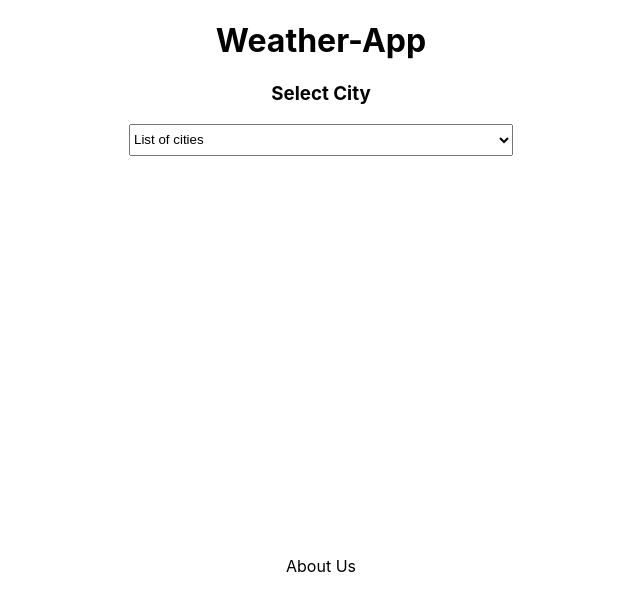
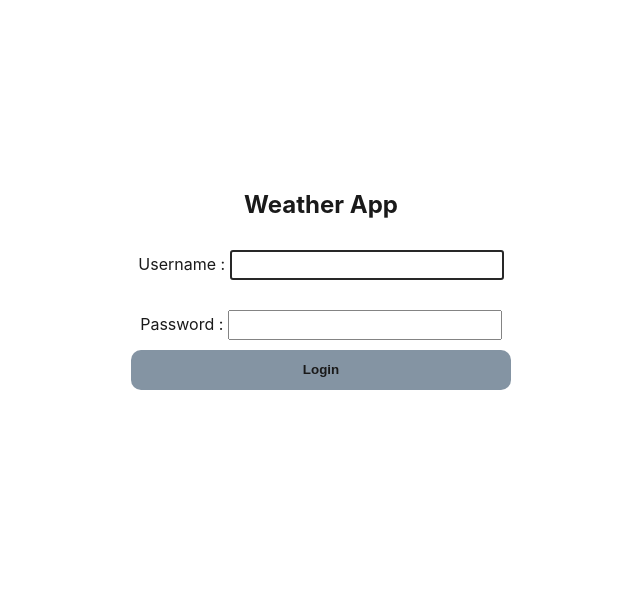
Before and after one commit to Nam92rata/WeatherForecastApp, a React (Create React App) app: page / in a window 1280 px wide. Shown: the top 610 px of the page, without its empty margins (319-959 px from the left). Built offline with nearby package versions, Linux system fonts and the light colour scheme.

Commit message:
New branch commit

```diff
--- a/package.json
+++ b/package.json
@@ -4,9 +4,12 @@
   "private": true,
   "dependencies": {
     "axios": "^0.19.0",
+    "history": "^4.10.1",
     "react": "^16.10.2",
     "react-dom": "^16.10.2",
     "react-redux": "^7.1.1",
+    "react-router": "^5.1.2",
+    "react-router-dom": "^5.1.2",
     "react-scripts": "3.2.0",
     "react-spinners": "^0.6.1",
     "redux": "^4.0.4",
--- a/src/App.css
+++ b/src/App.css
@@ -1,7 +1,15 @@
 .App {
   text-align: center;
+  justify-content: center;
 }
-
+.AppBar{
+    display: flex;
+}
+.tab{
+  flex: 1 1;
+    height: 50px;
+    padding: 10px;
+}
 .card{
   display: flex;
   justify-content: center;
@@ -14,11 +22,24 @@
   color: white;
   height: 30em;
   width: 400px;
-  margin: 20px;
+  margin: auto;
   border: 1px solid black;
   display: flex;
   flex-direction: column;
   opacity: 0.9;
+}
+.card2{
+  background-color: white;
+  color: black;
+  height: 30em;
+  width: 400px;
+  display: flex;
+  flex-direction: column;
+  opacity: 0.9;
+  padding: 10px;
+  margin: auto;
+  justify-content: center;
+  margin-top: 20px;
 }
 .hiddenCard{
  visibility:hidden;
@@ -48,6 +69,13 @@
   display: flex;
   flex-direction: column;
 }
+.block2{
+  height: 20px;
+  padding: 10px;
+  /* flex: 1; */
+  justify-content: center;
+  align-items: center;
+}
 .col-bkg{
   background-color: crimson;
   height: 100%;
@@ -74,7 +102,6 @@
 
 .AboutUs{
   z-index: 1;
-  /* border: 1px solid black; */
   position: fixed;
   box-shadow: 10px 10px 8px 10px #888888;
   width: 250px;
@@ -85,10 +112,31 @@
   overflow: auto;
   background-color: aliceblue;
 }
+.aboutUs{
+  background-color: #990a25;
+  height:100%;
+}
 .Select{
   width: 30%;
   height: 4vh;
+  border-radius: 10px;
+  box-shadow: 2px 2px;
+}
+input{
+  width: 70%;
+  height: 3vh;
 }
 .heading{
   height:6vh;
 }
+.button{
+  background-color: lightslategrey;
+  height: 5vh;
+  width: 100%;
+  font-weight: bold;
+  padding: 10px;
+  align-items: center;
+  justify-content: center;
+  border: none;
+  border-radius: 10px;
+}
--- a/src/App.js
+++ b/src/App.js
@@ -1,15 +1,51 @@
-import React from 'react';
+import React, { Component } from 'react';
+import {
+  BrowserRouter as Router,
+  Route,
+  Link
+} from 'react-router-dom';
+import createHistory from 'history/createBrowserHistory';
+import WeatherCard from './components/weatherCard';
+import ForecastCard from './components/forecastCard';
+import AboutUs from './components/aboutUs';
+
 import './App.css';
+import Login from './components/login';
 import HomePage from './components/homePage';
 
-function App() {
-  return (
-    <div className="App">
-      <h1>Weather-App</h1>
-      <h3>Select City</h3>
-      <HomePage />
-    </div>
-  );
+class App extends Component {
+  render() {
+    return (
+      <Router history={createHistory}>
+        <div className="App">
+          <Route exact path='/' component={Login}></Route>
+          <Route exact path='/HomePage' component={HomePage}></Route>
+        </div>
+      </Router>
+    );
+  }
 }
 
 export default App;
+
+
+// import React from 'react';
+// import './App.css';
+// import HomePage from './components/homePage';
+// import {
+//   BrowserRouter as Router,
+//   Route,
+//   Link
+// } from 'react-router-dom'
+
+// function App() {
+//   return (
+//     <div className="App">
+//       <h1>Weather-App</h1>
+//       <h3>Select City</h3>
+//       <HomePage />
+//     </div>
+//   );
+// }
+
+// export default App;
--- a/src/components/aboutUs.js
+++ b/src/components/aboutUs.js
@@ -3,11 +3,11 @@ import React from 'react';
 const AboutUs = (props) => {
 
     return (
-        <div className="AboutUs">
+        <div className="card1">
             <h3>About Us</h3>
-            <p>Lorem Ipsum is simply dummy text of the printing and typesetting industry. Lorem Ipsum has been the industry's standard dummy text ever since the 1500s, when an unknown printer took a galley of type and scrambled it to make a type specimen book. It has survived not only five centuries, but also the leap into electronic typesetting, remaining essentially unchanged. It was popularised in the 1960s with the release of Letraset sheets containing Lorem Ipsum passages, and more recently with desktop publishing software like Aldus PageMaker including versions of Lorem Ipsum.</p>
+            <p className="aboutUs">Lorem Ipsum is simply dummy text of the printing and typesetting industry. Lorem Ipsum has been the industry's standard dummy text ever since the 1500s, when an unknown printer took a galley of type and scrambled it to make a type specimen book. It has survived not only five centuries, but also the leap into electronic typesetting, remaining essentially unchanged. It was popularised in the 1960s with the release of Letraset sheets containing Lorem Ipsum passages, and more recently with desktop publishing software like Aldus PageMaker including versions of Lorem Ipsum.</p>
         </div>
     )
 }
 
-export default AboutUs
+export default AboutUs;
--- a/src/components/homePage.js
+++ b/src/components/homePage.js
@@ -1,11 +1,20 @@
 import React, { Component } from "react";
-import {connect} from "react-redux";
-import {onSearch} from "../store/actions";
+import { connect } from "react-redux";
+import { browserHistory } from 'react-router';
+import { onSearch, logout } from "../store/actions";
 import WeatherCard from "./weatherCard.js";
 import ForecastCard from "./forecastCard.js";
 import ErrorBoundary from "./errorBoundary.js";
 import AboutUs from "./aboutUs";
 import ClipLoader from 'react-spinners/ClipLoader';
+import createHistory from 'history/createBrowserHistory';
+
+import {
+    BrowserRouter as Router,
+    Route,
+    Link
+} from 'react-router-dom';
+import { Redirect } from "react-router";
 
 class HomePage extends Component {
     constructor(props) {
@@ -13,74 +22,93 @@ class HomePage extends Component {
         this.state = {
             cityName: "",
             loading: false,
-            show: false
+            show: false,
+            logout: false
         }
     }
 
-    showHandler=()=>{
-        this.setState({show: true});
+    logoutHandler = () => {
+        localStorage.removeItem('login');
+        this.setState({ logout: true, loading: false });
+        this.props.logout();
     }
 
-    hideHandler=()=>{
-        this.setState({show: false});
+    showHandler = () => {
+        this.setState({ show: true });
+    }
+
+    hideHandler = () => {
+        this.setState({ show: false });
     }
 
     onChangeHandler = (evt) => {
-        this.setState({ [evt.target.name]: evt.target.value },()=>{
+        this.setState({ [evt.target.name]: evt.target.value }, () => {
             this.props.onSearch(this.state.cityName)
         })
     }
 
-    componentWillReceiveProps(nextProps){
-        if(this.props.searchState.inProgress!==nextProps.searchState.inProgress){
-            this.setState({loading: !this.state.loading})
+    componentWillReceiveProps(nextProps) {
+        if (this.props.searchState.inProgress !== nextProps.searchState.inProgress) {
+            this.setState({ loading: !this.state.loading })
         }
     }
 
     render() {
-        if(this.state.loading){
+        if (localStorage.getItem('login')) {
             return (
-                <ClipLoader/>
-            )
-        }else{
-            return (
-                <div className = "MainPage">
+                <div className="MainPage">
                     <div className="HomePage" >
+                        <h1>Weather-App</h1>
+                        <h3>Select City</h3>
                         <select className="Select" name="cityName" value={this.state.cityName} onChange={evt => this.onChangeHandler(evt)}>
                             <option disabled value="">List of cities</option>
-                        <option value="Lucknow">Chicago</option>
+                            <option value="Chicago">Chicago</option>
                             <option value="Udaipur">Udaipur</option>
                             <option value="London">London</option>
                             <option value="Bengaluru">Bengaluru</option>
                         </select>
-                    <br/>
-                    {(!this.state.cityName)?<div className="hiddenCard"></div>:<div className="card">
+                        <br />
+                        <br />
+
+
                         <ErrorBoundary>
-                            <WeatherCard data={this.props.searchState.curr} err={this.props.searchState.currErr} />
+                            <Router history={createHistory}>
+                                <div>
+                                    <div className="AppBar">
+                                        <div className="tab"><Link to="/HomePage"><button className="button">WeatherCard</button></Link></div>
+                                        <div className="tab"><Link to="/ForecastCard"><button className="button">ForecastCard</button></Link></div>
+                                        <div className="tab"><Link to="/About"><button className="button">About</button></Link></div>
+                                        <div className="tab"><button className="button" onClick={this.logoutHandler}>Logout</button></div>
+                                    </div>
+                                    {this.state.loading ? <ClipLoader /> :
+                                        <div>
+                                            <Route path='/HomePage' component={WeatherCard}></Route>
+                                            <Route path='/ForecastCard' component={ForecastCard}></Route>
+                                            <Route path='/About' component={AboutUs}></Route>
+                                        </div>
+                                    }
+                                </div>
+                            </Router>
                         </ErrorBoundary>
-                        <ErrorBoundary>
-                            <ForecastCard data={this.props.searchState.data} err={this.props.searchState.err}/>
-                        </ErrorBoundary>
-                    </div> }
+
                     </div>
-                    <div ><span onClick={this.showHandler} onBlur={this.hideHandler} tabIndex={1}>About Us</span></div>
-                    <div >
-                        {(this.state.show)?<AboutUs/>:null}
-                    </div>
-                </div>
+                </div >
             )
+        } else {
+            return <Redirect to='/' />;
         }
     }
 }
 
-const mapStateToProps=(state)=>{
+const mapStateToProps = (state) => {
     return ({
         searchState: state
     })
 }
 
-const mapActionToProps={
-    onSearch:onSearch
+const mapActionToProps = {
+    onSearch: onSearch,
+    logout: logout
 }
 
 export default connect(mapStateToProps, mapActionToProps)(HomePage);
--- /dev/null
+++ b/src/components/login.js
@@ -0,0 +1,51 @@
+import React, { Component } from 'react';
+import { Redirect } from "react-router";
+
+class Login extends Component {
+    constructor(props) {
+        super(props);
+        this.state = {
+            username: "",
+            password: "",
+            login: false
+        }
+    }
+    focus = () => {
+        if (this.textInput) {
+            this.textInput.focus();
+        }
+    }
+    componentDidMount() {
+        this.focus()
+    }
+
+    onChangeHandler = (e) => {
+        this.setState({ [e.target.name]: e.target.value })
+    }
+
+    onClickHandler = (e) => {
+        localStorage.setItem("login", this.state.username);
+        this.setState({ login: true })
+    }
+
+    render() {
+        if (this.state.login || localStorage.getItem("login")) {
+            return <Redirect to='/HomePage' />;
+        } else {
+            return (
+                <div>
+                    <form onSubmit={e => this.onClickHandler(e)}>
+                        <div className="card2">
+                            <h2 className="block2">Weather App</h2>
+                            <div className="block2">Username : <input ref={(input) => { this.textInput = input; }} className="input" name={"username"} value={this.state.username} onChange={e => this.onChangeHandler(e)} /></div><br />
+                            <div className="block2">Password : <input className="input" name={"password"} value={this.state.password} onChange={e => this.onChangeHandler(e)} /></div>
+                            <div className="block2"><button className="button" type="submit" onClick={e => this.onClickHandler(e)}>Login</button></div>
+                        </div>
+                    </form>
+                </div>
+            )
+        }
+    }
+}
+
+export default Login;
--- a/src/store/actions.js
+++ b/src/store/actions.js
@@ -22,3 +22,8 @@ export const onCurrError = (err) => ({
     type: "ON_CURR_ERROR",
     payload: err
 })
+
+export const logout = () => ({
+    type: "LOGOUT",
+    payload: null
+})
--- a/src/store/reducer.js
+++ b/src/store/reducer.js
@@ -19,8 +19,11 @@ const reducer = (state = initialState, action) => {
             return Object.assign({}, state, { err: action.payload, inProgress: false })
         case "ON_CURR_ERROR":
             return Object.assign({}, state, { currErr: action.payload, inProgress: false })
+        case "LOGOUT":
+            return Object.assign({}, state, { data: null, curr: null, inProgress: false })
+        default:
+            return state;
     }
-    return state;
 }
 
 export default reducer;
```
Also changed, not shown: src/components/forecastCard.js (+12 -5 lines), src/components/weatherCard.js (+10 -3 lines), 1 other file (tests, documents, lock files or other folders). Lines whose indentation alone changed are shown as unchanged.
